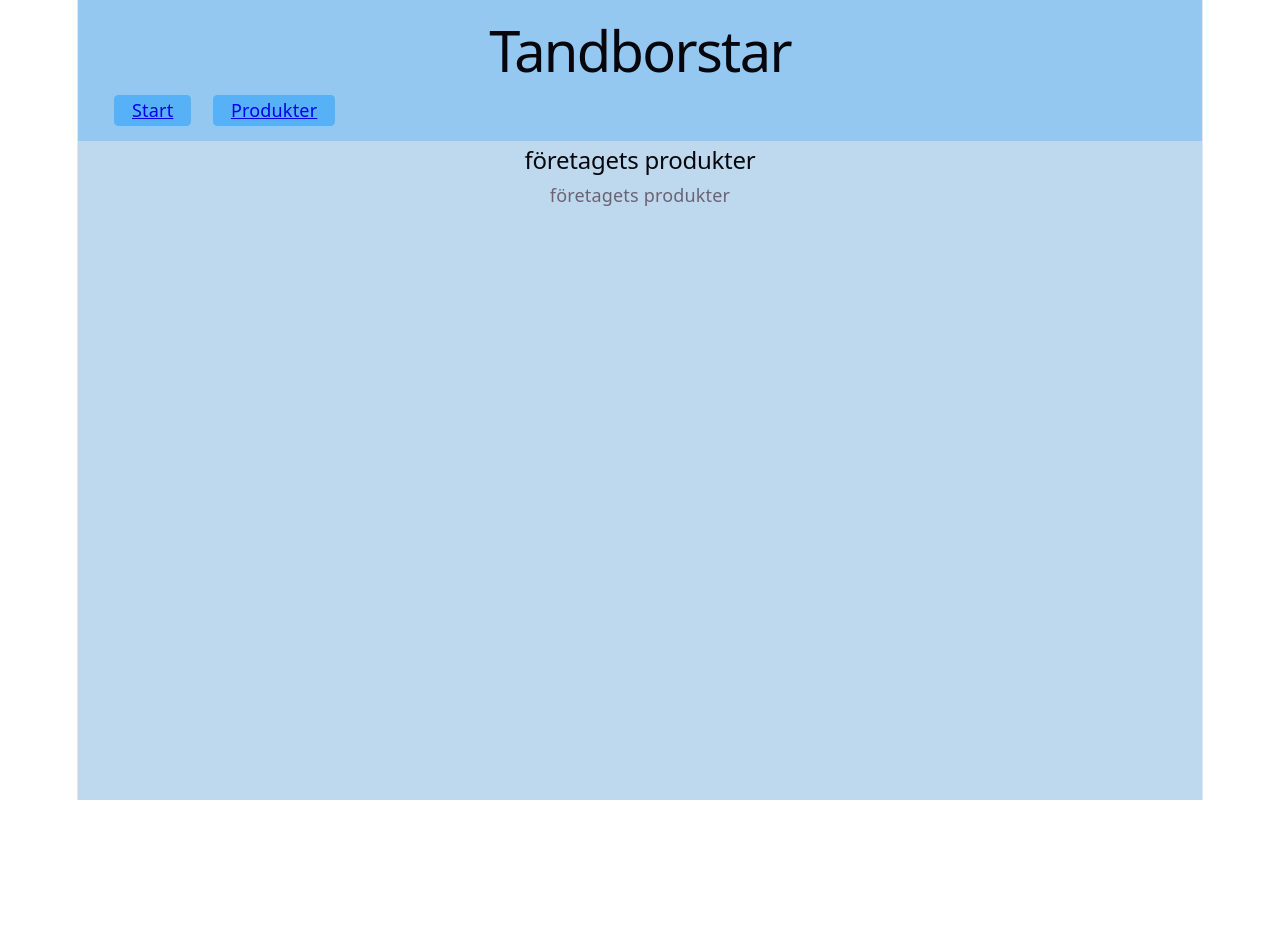
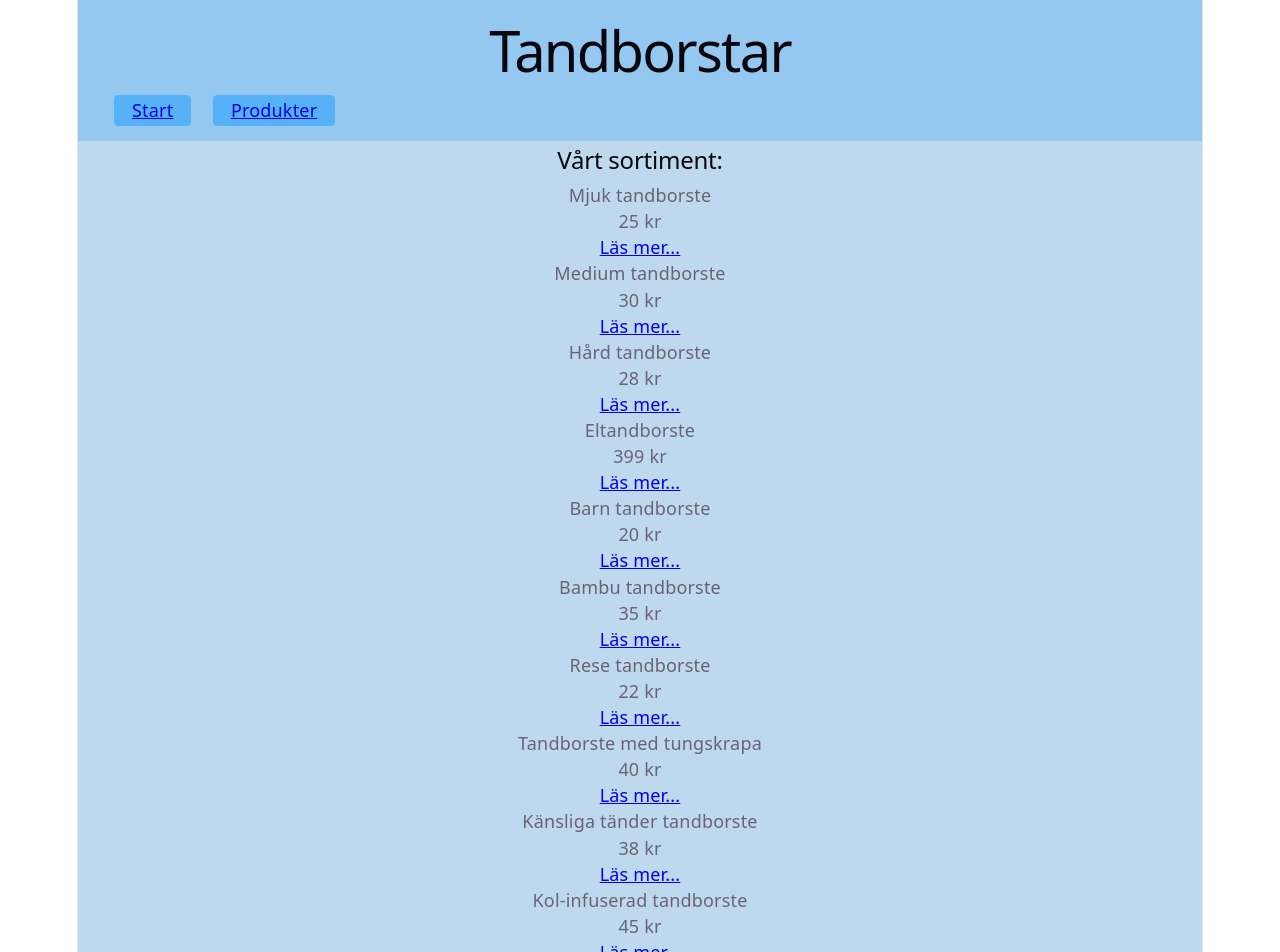
Before and after one commit to antoninadubrovska/routing-tasks, a React (Vite) app: page /#/products in a window 1280 px wide. Shown: the top 952 px of the page. Before the commit the page ends 800 px from the top, so only its background shows below. Built offline with nearby package versions, Linux system fonts and the light colour scheme.

Commit message:
Added products

```diff
--- a/src/Root.jsx
+++ b/src/Root.jsx
@@ -11,6 +11,7 @@ function Root() {
 					<Link to="/products"> Produkter </Link>
 				</div>
 			</header>
+
 			<main>
 				<Outlet />
 			</main>
--- /dev/null
+++ b/src/components/ProductItem.jsx
@@ -0,0 +1,13 @@
+import { Link } from "react-router"
+
+const ProductItem = ({ toothbrush }) => (
+	<div className="product-item" >
+		<p>{toothbrush.name}</p>
+		<p>{toothbrush.price} kr</p>
+		<Link to={'/products/' + toothbrush.id}> Läs mer... </Link>
+
+
+	</div>
+)
+
+export default ProductItem
--- /dev/null
+++ b/src/data/products.js
@@ -0,0 +1,19 @@
+const tandborstar = [
+	{ id: 1, name: 'Mjuk tandborste', price: 25 },
+	{ id: 2, name: 'Medium tandborste', price: 30 },
+	{ id: 3, name: 'Hård tandborste', price: 28 },
+	{ id: 4, name: 'Eltandborste', price: 399 },
+	{ id: 5, name: 'Barn tandborste', price: 20 },
+	{ id: 6, name: 'Bambu tandborste', price: 35 },
+	{ id: 7, name: 'Rese tandborste', price: 22 },
+	{ id: 8, name: 'Tandborste med tungskrapa', price: 40 },
+	{ id: 9, name: 'Känsliga tänder tandborste', price: 38 },
+	{ id: 10, name: 'Kol-infuserad tandborste', price: 45 },
+	{ id: 11, name: 'Extra mjuk tandborste', price: 27 },
+	{ id: 12, name: 'Premium eltandborste', price: 899 },
+	{ id: 13, name: 'Refill borsthuvuden (2-pack)', price: 120 },
+	{ id: 14, name: 'Refill borsthuvuden (4-pack)', price: 200 },
+	{ id: 15, name: 'Design tandborste', price: 50 },
+];
+
+export { tandborstar }
--- a/src/pages/Products.jsx
+++ b/src/pages/Products.jsx
@@ -1,10 +1,23 @@
+import { useLoaderData } from "react-router";
+import ProductItem from "../components/ProductItem";
+
+
+
 const Products = () => {
+
+	const toothbrushes = useLoaderData()
+	console.log("toothbrushes: ", toothbrushes)
+
 	return (
-		<div>
-			<h2> företagets produkter </h2>
-			<p> företagets produkter </p>
+		<div className="products">
+			<h2> Vårt sortiment: </h2>
+			<div className="product-list">
+				{toothbrushes.map((t) => (
+					<ProductItem key={t.id} toothbrush={t} />
+				))}
+			</div>
 		</div>
 	);
 };
 
-export default Products;
+export default Products
--- a/src/routes.jsx
+++ b/src/routes.jsx
@@ -2,6 +2,9 @@ import Root from "./Root";
 import Start from "./pages/Start";
 import Products from "./pages/Products";
 // import Details from "./pages/Details"
+import { tandborstar } from "./data/products";
+import { Component } from "react";
+
 
 export const routes = [
 	{
@@ -9,8 +12,15 @@ export const routes = [
 		Component: Root,
 		children: [
 			{ path: "/", Component: Start },
-			{ path: "/products", Component: Products },
-			//   { path: "/products/:id", Component: Details },
+			{
+				path: "/products",
+				loader: async () => {
+					return tandborstar;
+				},
+
+				Component: Products,
+			},
+			//  { path: "/products/:id", Component: Details },
 		],
 	},
 ];
```
Also changed, not shown: src/pages/Details.jsx (+24 -3 lines).
